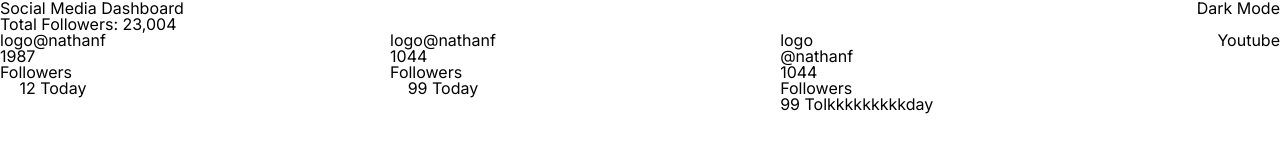
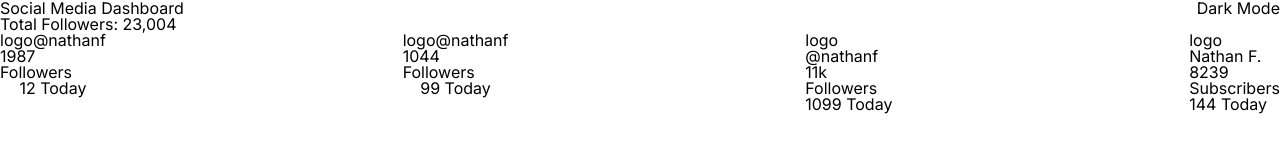
Before and after one commit to Auriles/social-media-dashboard, a React app in the folder my-app/: page / in a window 1280 px wide. Built offline with nearby package versions, Linux system fonts and the light colour scheme.

Commit message:
social media top

```diff
--- a/my-app/sass/layout/_HomeComponent.scss
+++ b/my-app/sass/layout/_HomeComponent.scss
@@ -60,10 +60,36 @@
     }
 }
 
-// .instagram-card {
+.instagram-card {
+    display: flex;
+    flex-direction: column;
+    .instagram-name {
+        display: flex;
+        flex-direction: row;
+        justify-content: space-between;
+    }
+    .instagram-count {
+        display: flex;
+        flex-direction: column;
+    }
+    .instagram-period {
+        text-align: center;
+    }
+}
 
-// }
-
-// .youtube-card {
-
-// }
+.youtube-card {
+    display: flex;
+    flex-direction: column;
+    .youtube-name {
+        display: flex;
+        flex-direction: row;
+        justify-content: space-between;
+    }
+    .youtube-count {
+        display: flex;
+        flex-direction: column;
+    }
+    .youtube-period {
+        text-align: center;
+    }
+}
--- a/my-app/src/components/layout/HomeComponent.js
+++ b/my-app/src/components/layout/HomeComponent.js
@@ -48,23 +48,34 @@ class HomeComponent extends Component {
                         </div>
                     </div>
 
-                        {/* TWITTER CARD */}
+                        {/* INSTAGRAM CARD */}
                     <div className="instagram-card">
-                        <div className="twitter-name">
+                        <div className="instagram-name">
                             <p>logo</p>
                             <p>@nathanf</p>
                         </div>
-                        <div className="twitter-count">
-                            <p>1044</p>
+                        <div className="instagram-count">
+                            <p>11k</p>
                             <p>Followers</p>
                         </div>
-                        <div className="twitter-period">
-                            <p>99 Tolkkkkkkkkkday</p>
+                        <div className="instagram-period">
+                            <p>1099 Today</p>
                         </div>
                     </div>
 
+                        {/* YOUTUBE CARD */}
                     <div className="youtube-card">
-                        <p>Youtube</p>
+                        <div className="youtube-name">
+                            <p>logo</p>
+                            <p>Nathan F.</p>
+                        </div>
+                        <div className="youtube-count">
+                            <p>8239</p>
+                            <p>Subscribers</p>
+                        </div>
+                        <div className="youtube-period">
+                            <p>144 Today</p>
+                        </div>
                     </div>
 
                 </div>
```
Also changed, not shown: style-guide.md (+0 -18 lines), 2 other files.
